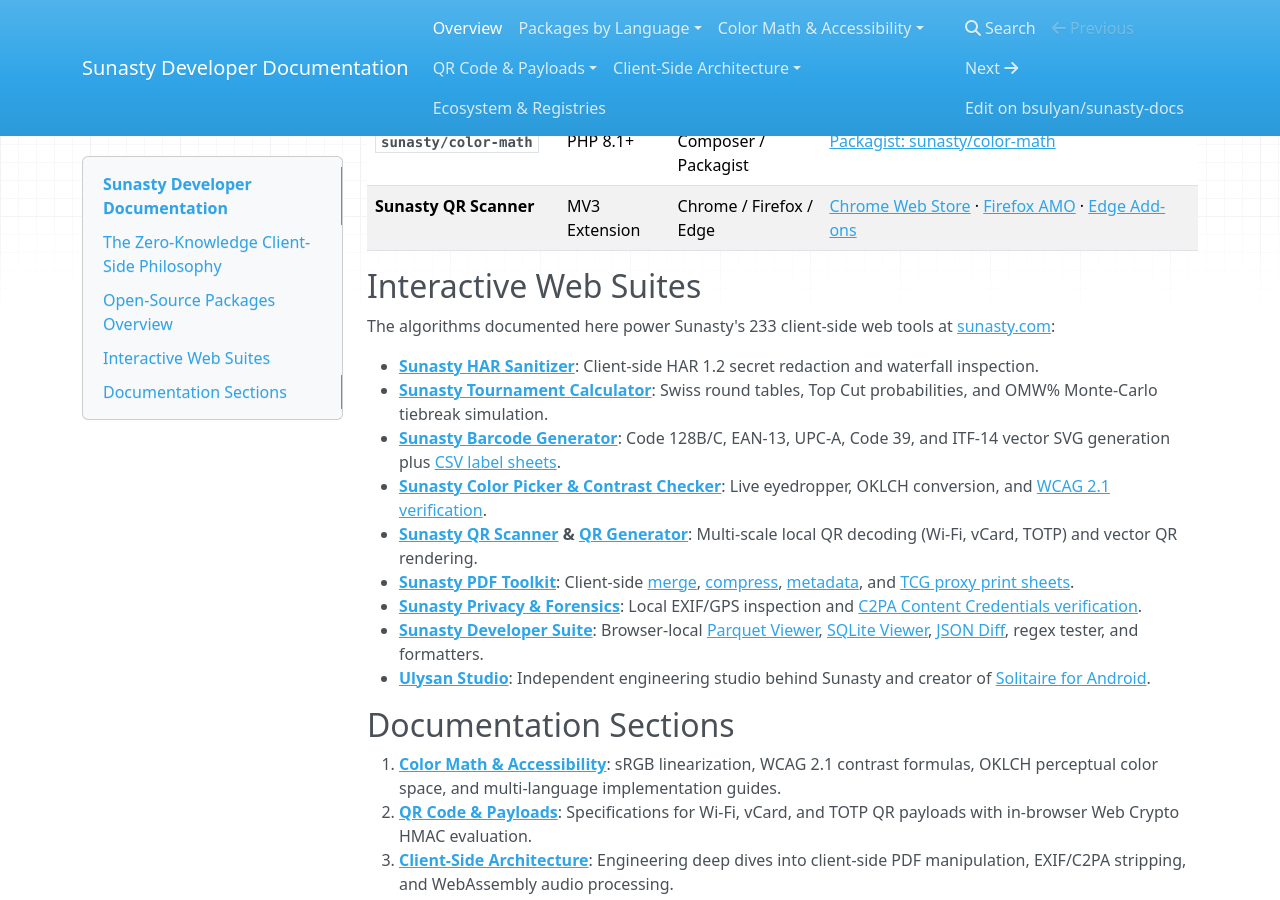
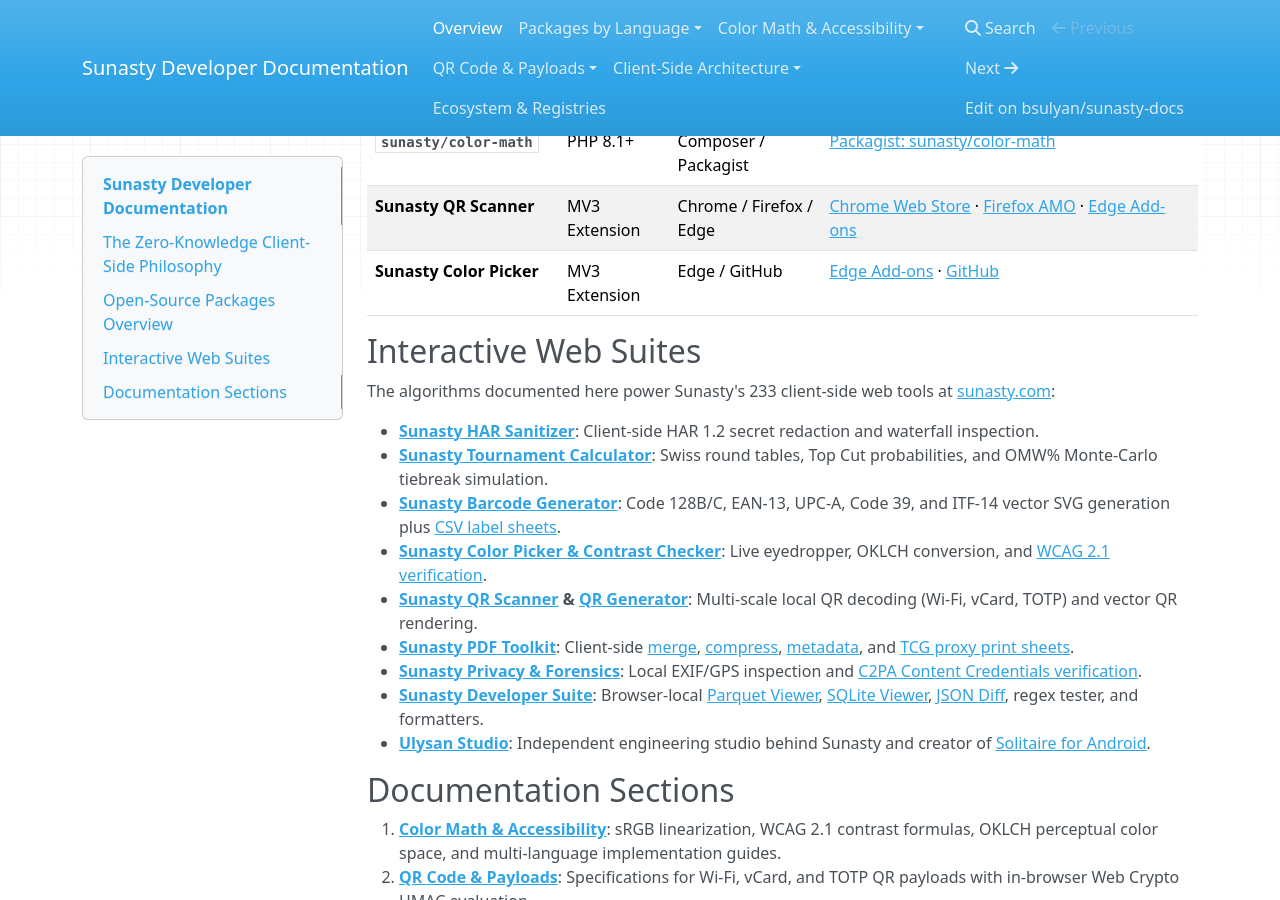
Before and after one commit to bsulyan/sunasty-docs, an MkDocs documentation site: the page built from docs/index.md, in a window 1280 px wide and 900 px high, scrolled down 1186 px. Built offline with MkDocs 1.6.1, drawn with Linux system fonts in a browser that asks for light colours; nearby versions of some CDN libraries; a script that is not in the unit is left out.

Commit message:
docs: add Sunasty Color Picker Edge Add-ons link to index

```diff
--- a/docs/index.md
+++ b/docs/index.md
@@ -32,6 +32,7 @@ The core mathematical, sanitization, and parsing engines powering Sunasty are pu
 | **`sunasty-color-math-go`** | Go 1.20+ | Go Modules | [pkg.go.dev/github.com/bsulyan/sunasty-color-math-go](https://pkg.go.dev/github.com/bsulyan/sunasty-color-math-go) |
 | **`sunasty/color-math`** | PHP 8.1+ | Composer / Packagist | [Packagist: sunasty/color-math](https://packagist.org/packages/sunasty/color-math) |
 | **Sunasty QR Scanner** | MV3 Extension | Chrome / Firefox / Edge | [Chrome Web Store](https://chromewebstore.google.com/detail/sunasty-qr-code-scanner-g/fbiighpklpogdbnhdapbiijcadhlijcb) · [Firefox AMO](https://addons.mozilla.org/en-US/firefox/addon/sunasty-qr-code-scanner-genera/) · [Edge Add-ons](https://microsoftedge.microsoft.com/addons/detail/sunasty-qr-code-scanner-generator/npbppaegpbeefpfaffjgphjecmgbngab) |
+| **Sunasty Color Picker** | MV3 Extension | Edge / GitHub | [Edge Add-ons](https://microsoftedge.microsoft.com/addons/detail/jcjfhbbmbnehefadhmhhegoccbdcfkgm) · [GitHub](https://github.com/bsulyan/sunasty-color-picker) |
 
 ## Interactive Web Suites
 
```
